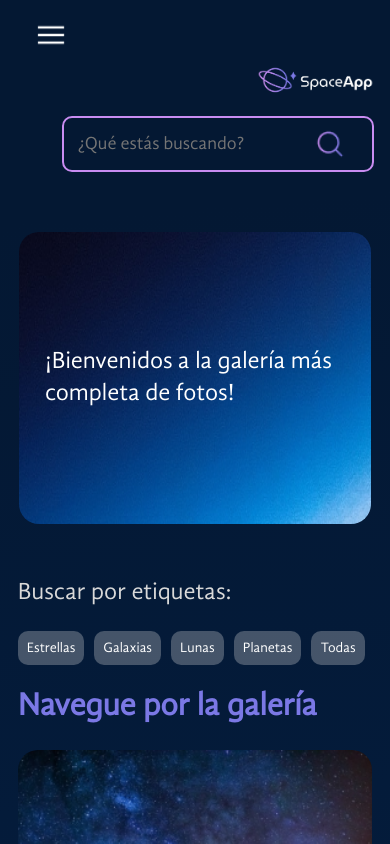
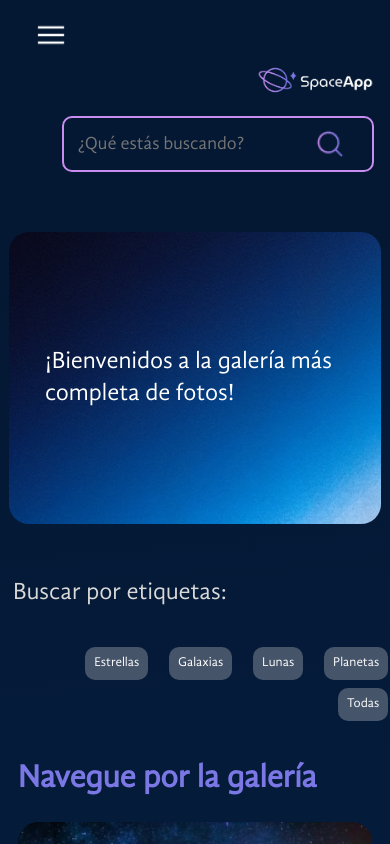
Before and after one commit to Mariq12/space-app-vite, a React (Vite) app: page / in a window 390 px wide. Shown: the top 844 px of the page. Built offline with nearby package versions, Linux system fonts and the light colour scheme.

Commit message:
Responsive para pantallas de 1024 y correciones en las de pantallas pequeñas

```diff
--- a/src/components/banner/Banner.jsx
+++ b/src/components/banner/Banner.jsx
@@ -14,6 +14,12 @@ const StyledFigure = styled.figure`
     background-size: cover;
     padding: 20px;
 
+    @media (max-width: 1024px) {
+        height: 276px;
+        width: 93%;
+        margin-left: 1rem;
+        padding: 0;
+    }
     @media (max-width: 744px) {
         height: 276px;
         width: 426px;
@@ -22,13 +28,13 @@ const StyledFigure = styled.figure`
     }
     @media (max-width: 688px) {
         height: 276px;
-        width: 93%;
+        width: 87%;
         margin-left: .5rem;
         padding: 0;
     }
 
     @media (min-width: 360px) and (max-width: 480px) {
-        width: 95%;
+        width: 85%;
         min-height: 150px;
         display: flex;
         align-items: center;
--- a/src/components/gallery/Gallery.jsx
+++ b/src/components/gallery/Gallery.jsx
@@ -18,6 +18,11 @@ const GalleryContainer = styled.div`
         display: flex;
         justify-content:flex-start;
         align-items: flex-start;
+    }
+    @media (min-width: 360px) and (max-width: 480px) {
+        display: flex;
+        justify-content: center;
+        align-items: center;
     }
 `
 const FluidSection = styled.section`
--- a/src/components/gallery/popular/Popular.jsx
+++ b/src/components/gallery/popular/Popular.jsx
@@ -10,6 +10,10 @@ const ColumnPhotos = styled.section`
     align-items: center;
     gap: 1rem;
     width: 100%;
+
+    @media (max-width: 1024px) {
+        margin-right: 4rem;
+    }
     @media (max-width: 744px) {
         width: 70vh;
         height: auto;
@@ -24,6 +28,7 @@ const Imagen = styled.img`
     height: 158px;
     border-radius: 20px;
     margin-left: 24px;
+
     @media (max-width: 744px) {
         aspect-ratio: auto;
         max-width: 100%;
@@ -45,6 +50,11 @@ const Boton = styled.button`
     width: 87%;
     margin-top: 16px;
     margin-left: 24px;
+
+    @media (max-width: 1024px) {
+        width: 65%;
+
+    }
     @media (max-width: 744px) {
         width: 70vh;
         margin-left: 0;
--- a/src/components/gallery/tags/Tags.jsx
+++ b/src/components/gallery/tags/Tags.jsx
@@ -8,6 +8,7 @@ const BarTags = styled.div`
     gap: 64px;
     margin-top: 56px;
 
+
     @media (max-width: 744px) {
         display: flex;
         align-items: start;
@@ -16,13 +17,17 @@ const BarTags = styled.div`
         margin-left: 0;
     }
     @media (min-width: 360px) and (max-width: 480px) {
-        margin-left: 0%.5rem;
+        margin-left: 0.5rem;
     }
 `
 const TitleTags = styled.p`
     color: #D9D9D9;
     font-size: 24px;
     margin: 0;
+
+    @media (min-width: 360px) and (max-width: 480px) {
+        margin-left: 1.2rem;
+    }
 `
 const Tag = styled.button`
     font-size: 24px;
@@ -38,6 +43,11 @@ const Tag = styled.button`
         border-color: #C98CF1;
     }
 
+    @media (max-width: 1024px) {
+        font-size: 20px;
+        margin: 0;
+        padding: 8px;
+    }
     @media (max-width: 744px) {
         font-size: 18px;
         padding: 8px;
@@ -46,9 +56,12 @@ const Tag = styled.button`
         font-size: 15px;
     }
     @media (min-width: 360px) and (max-width: 480px) {
-        margin: 0;
-        font-size: 14px;
+        margin-left: 0.8rem;
+        font-size: 13px;
         padding: 7px;
+    }
+    @media (min-width: 393px){
+        margin-right: 0.8rem;
     }
 `
 const Div = styled.div`
@@ -56,8 +69,21 @@ const Div = styled.div`
     gap: 24px;
     justify-content: end;
 
+    @media (max-width: 1024px) {
+        display: flex;
+        flex-wrap: wrap;
+        gap: 16px;
+    }
+    @media (max-width: 375px) and (max-width: 480px){
+        gap: 8px;
+        width: 90%;
+        margin: 0;
+    }
     @media (min-width: 360px) and (max-width: 480px) {
-        gap: 10px;
+        gap: 8px;
+        padding: 0;
+        margin: 1rem;
+        margin-left: 0.5rem;
     }
 `
 const Tags = ({ setTag }) => {
--- a/src/components/headboard/Headboard.jsx
+++ b/src/components/headboard/Headboard.jsx
@@ -12,7 +12,11 @@ const StylizedHeader = styled.header`
         max-width: 212px;
         margin-bottom: 20px;
     }
-
+    @media (max-width: 1024px) {
+        img {
+            margin-left: 1.5rem;
+        }
+    }
     @media (min-width: 744px) {
         flex-direction: row;
         justify-content: space-between;
--- a/src/components/sidebar/Sidebar.jsx
+++ b/src/components/sidebar/Sidebar.jsx
@@ -8,8 +8,11 @@ const StyledList = styled.ul`
     margin: 0;
     list-style: none;
 
+    @media (max-width: 1024px){
+        margin-left: 2rem;
+    }
     @media (max-width: 688px) {
-        margin-left: 1rem;
+        margin-left: 1.5rem;
     }
     @media (min-width: 360px) and (max-width: 480px) {
         display: ${props => (props.showMenu ? "flex" : "none")};
--- a/src/components/textField/TextField.jsx
+++ b/src/components/textField/TextField.jsx
@@ -9,6 +9,9 @@ const StylizedContainer = styled.div`
     width: 100%;
     max-width: 566px;
 
+    @media (max-width: 1024px) {
+        margin-right: 2.2rem;
+    }
     @media (max-width: 744px) {
         max-width: 80%;
         display: flex;
```
